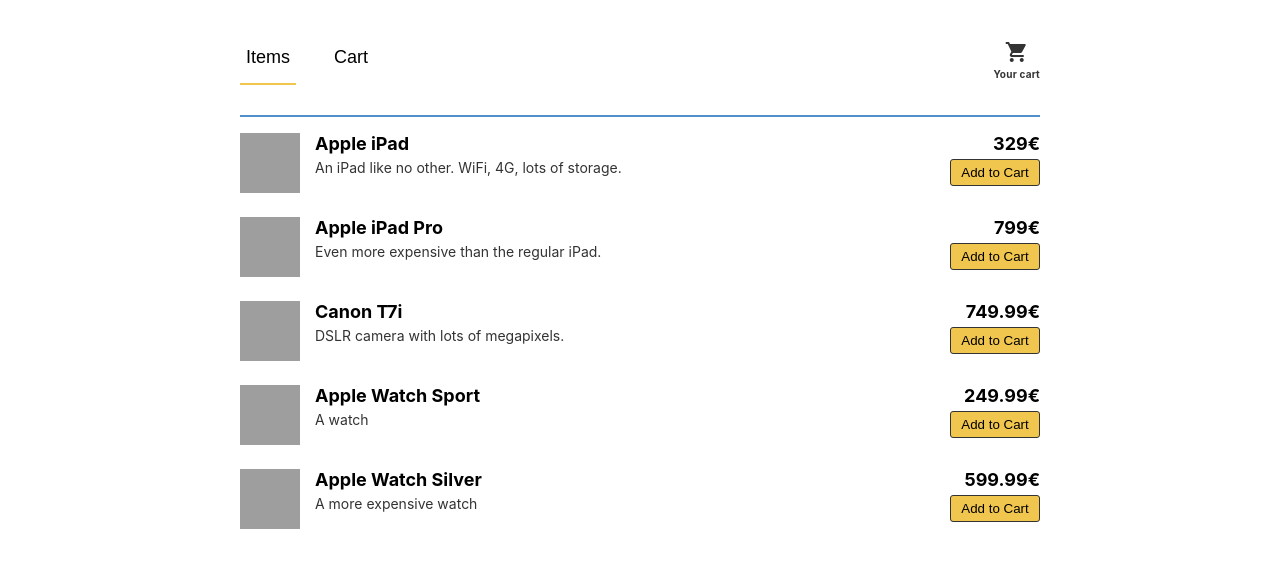
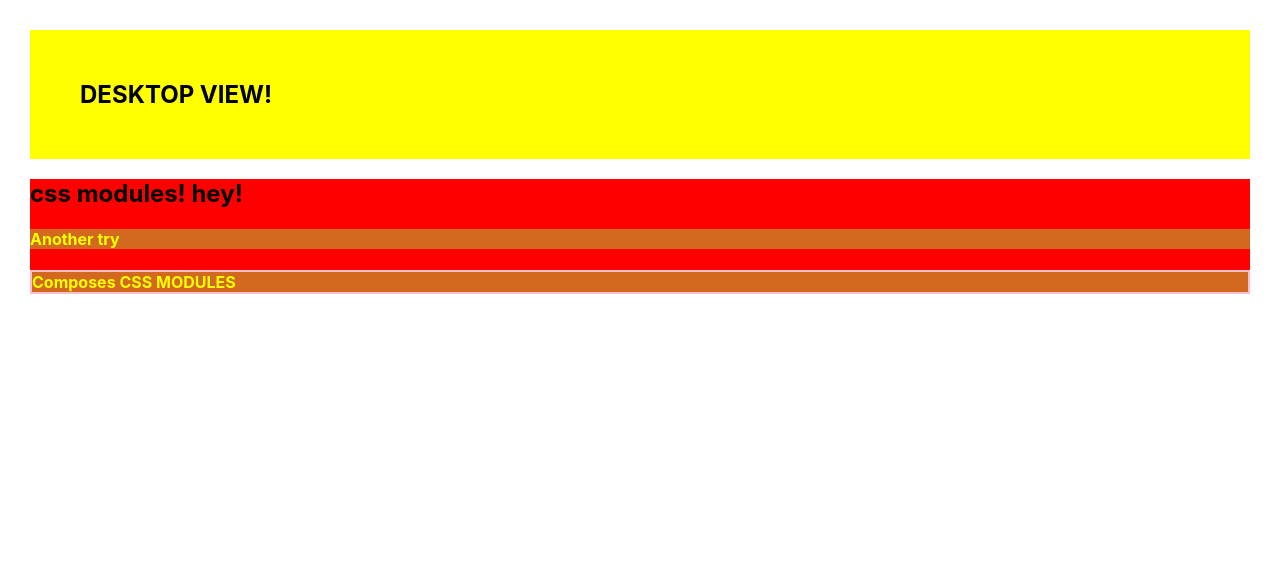
Before and after one commit to caballero-react-ex/react-playground, a React (Create React App) app: page / in a window 1280 px wide. Shown: the top 568 px of the page. Built offline with nearby package versions, Linux system fonts and the light colour scheme; grey boxes are pictures that could not be loaded.

Commit message:
responsive exercises and tests

```diff
--- /dev/null
+++ b/src/03-responsive-react/components/Content.css
@@ -0,0 +1,28 @@
+:root {
+  --BG-color: red;
+}
+
+.content {
+ background-color: var(--BG-color);
+}
+
+@media only screen and (max-width: 600px) {
+  :root {
+    --BG-color: rgb(0, 255, 200);
+  }
+}
+
+.content-mobile {
+  padding: 50px;
+  background-color: blue;
+}
+
+.content-tablet {
+  background-color: greenyellow;
+  padding: 50px;
+}
+
+.content-desktop {
+  padding: 50px;
+  background-color: yellow;
+}
--- /dev/null
+++ b/src/03-responsive-react/components/Content.js
@@ -0,0 +1,86 @@
+import React from 'react';
+import './Content.css';
+import { useWindowDimensions } from './hooks/WindowDimensionsProvider';
+
+
+function Content() {
+
+  const { width } = useWindowDimensions();
+
+  // const breakpointMobile = 500;
+  const breakpointTablet = 600; // bigger thatn 500 --> tablet
+  const breakpointDesktop = 900; // bigger than 1200 --> desktop
+
+
+  const getDeviceConfig = (width) => {
+    if(width < 520) {
+      return 'xs';
+    } else if(width >= 520 && width < 720 ) {
+      return 'sm';
+    } else if(width >= 720 && width < 1024) {
+      return 'md';
+    } else if(width >= 1024) {
+      return 'lg';
+    }
+  };
+
+  const getDeviceBreakpoints = (width) => {
+    if(width < 520) {
+      return 'mobile';
+    } else if(width >= 520 && width < 720 ) {
+      return 'tablet';
+    } else if(width >= 720 && width < 1024) {
+      return 'desktop';
+    } else if(width >= 1024) {
+      return 'big-desktop';
+    }
+  }
+
+  return (
+    <div className="content">
+      The width of this page is {width}px
+      <h1>The layout width is {getDeviceBreakpoints(width)}</h1>
+
+      <h2>
+        {
+          getDeviceBreakpoints(width) === 'mobile' &&
+            <div className="content-mobile">MOBILE VIEW</div>
+        }
+      </h2>
+      <h2>
+        {
+          getDeviceBreakpoints(width) === 'tablet' &&
+            <div className="content-tablet">TABLET VIEW</div>
+        }
+      </h2>
+      <h2>
+        {
+          getDeviceBreakpoints(width) === 'desktop'
+          &&
+            <div className="content-desktop">DESKTOP VIEW</div>
+        }
+      </h2>
+      {/* content MOBILE */}
+      {/* {width < breakpointDesktop ?
+        "content TABLET"
+      :
+        "content DESKTOP"
+      } */}
+      {/* {width < breakpointTablet &&
+        <div className="content-mobile">MOBILE VIEW</div>
+      } */}
+      {/* {width > breakpointDesktop ||
+        <div className="content-tablet">TABLET VIEW</div>
+      } */}
+
+
+      {/* {width > breakpointDesktop && (
+        <div className="content-desktop">DESKTOP VIEW</div>)
+      } */}
+    </div>
+
+
+  )
+}
+
+export default Content;
--- /dev/null
+++ b/src/03-responsive-react/components/ContentMatchMedia.js
@@ -0,0 +1,35 @@
+import React from 'react';
+import './Content.css';
+import {useBreakpoint} from './hooks/MatchMediaHook';
+
+function Content() {
+
+  // mobile: '(max-width: 520px)',
+  // tablet: '(max-width: 920px)',
+  // desktop: '(max-width: 1024px)',
+  // bigDesktop: '(min-width: 1025px)',
+
+  const breakpoints = useBreakpoint();
+
+  const [mobile, tablet, desktop, bigDesktop] = Object.keys(breakpoints);
+
+  // const matchingList = Object.keys(breakpoints).map(media => (
+  //   <li key={media}>{media} ---- {breakpoints[media] ? 'Yes' : 'No'}</li>
+  // ))
+
+  console.log(breakpoints);
+  console.log(Object.keys(breakpoints));
+  console.log(mobile);
+  return (
+    <div className="content">
+      <h2>
+        {breakpoints[mobile] && <div className="content-mobile">MOBILE VIEW!</div> }
+        {breakpoints[tablet] && <div className="content-tablet">TABLET VIEW!</div> }
+        {breakpoints[desktop] && <div className="content-desktop">DESKTOP VIEW!</div> }
+      </h2>
+
+    </div>
+  )
+}
+
+export default Content;
--- /dev/null
+++ b/src/03-responsive-react/components/hooks/MatchMediaHook.js
@@ -0,0 +1,80 @@
+import React, {
+  useState,
+  useEffect,
+  createContext,
+  useContext} from 'react';
+
+const defaultValue = {}
+
+const BreakpointContext = createContext(defaultValue);
+
+const BreakpointProvider = ({children, queries}) => {
+  const [queryMatch, setQueryMatch] = useState({});
+
+  useEffect(() => {
+
+    const mediaQueryLists = {};
+    const keys = Object.keys(queries);
+    let isAttached = false;
+
+    const handleQueryListener = () => {
+      const updatedMatches = keys.reduce((acc, media) => {
+        acc[media] = !!(mediaQueryLists[media] && mediaQueryLists[media].matches);
+        return acc;
+      }, {})
+
+      setQueryMatch(updatedMatches)
+    };
+
+    if (window && window.matchMedia) {
+      const matches = {};
+
+      keys.forEach(media => {
+        if (typeof queries[media] === 'string') {
+          mediaQueryLists[media] = window.matchMedia(queries[media]);
+          matches[media] = mediaQueryLists[media].matches
+        } else {
+          matches[media] = false
+        }
+      });
+
+      setQueryMatch(matches);
+
+      isAttached = true;
+
+      keys.forEach(media => {
+        if(typeof queries[media] === 'string') {
+          mediaQueryLists[media].addListener(handleQueryListener)
+        }
+      });
+    }
+
+    // cleanup function
+    return () => {
+      if(isAttached) {
+        keys.forEach(media => {
+          if(typeof queries[media] === 'string') {
+            mediaQueryLists[media].removeListener(handleQueryListener)
+          }
+        });
+      }
+    }
+  }, [queries]);
+
+  return (
+    <BreakpointContext.Provider value={queryMatch}>
+      {children}
+    </BreakpointContext.Provider>
+  )
+
+}
+
+function useBreakpoint() {
+  const context = useContext(BreakpointContext);
+  if(context === defaultValue) {
+    throw new Error('useBreakpoint must be used within BreakpointProvider');
+  }
+  return context;
+}
+
+export {useBreakpoint, BreakpointProvider};
--- /dev/null
+++ b/src/03-responsive-react/components/hooks/WindowDimensionsProvider.js
@@ -0,0 +1,35 @@
+import React, { createContext, useContext, useState, useEffect } from 'react';
+
+const WindowDimensionsCtx = createContext(null);
+
+const WindowDimensionsProvider = ({ children }) => {
+
+  const [dimensions, setDimensions] = useState({
+    width: window.innerWidth,
+    height: window.innerHeight,
+  });
+
+  useEffect(() => {
+    const handleResize = () => {
+      setDimensions({
+        width: window.innerWidth,
+        height: window.innerHeight,
+      })
+    };
+
+    window.addEventListener('resize', handleResize);
+
+     // cleanup function
+    return () => { window.removeEventListener('resize', handleResize) };
+
+  }, []);
+
+  return (
+    <WindowDimensionsCtx.Provider value={dimensions}>
+      {children}
+    </WindowDimensionsCtx.Provider>
+  )
+}
+
+export default WindowDimensionsProvider
+export const useWindowDimensions = () => useContext(WindowDimensionsCtx)
--- /dev/null
+++ b/src/04_css-modules-breakpoints/ContentWithCSSModules.js
@@ -0,0 +1,17 @@
+import React from 'react';
+import styles2 from './Navigation.module.css';
+
+function ContentWithCSSModules() {
+
+  return (
+    <div className="content">
+      <h2>
+        css modules! hey!
+      </h2>
+      <h4 className={styles2.Navigation}>Another try</h4>
+      <h4 className={styles2.NavigationComp}>Composes CSS MODULES</h4>
+    </div>
+  )
+}
+
+export default ContentWithCSSModules;
--- /dev/null
+++ b/src/04_css-modules-breakpoints/Navigation.module.css
@@ -0,0 +1,18 @@
+.Navigation {
+  background-color: chocolate;
+  color: yellow;
+}
+
+
+
+/* @value primary: #BF4040;
+@value secondary: #1F4F7F; */
+
+.NavigationComp {
+  composes: Navigation;
+  border: 2px solid pink;
+}
+
+.text-secondary {
+  color: secondary;
+}
--- a/src/App.js
+++ b/src/App.js
@@ -1,76 +1,33 @@
 import React from 'react';
 import CartApp from './02_cart-project/CartApp';
-// import Case from './00_use-reducer/Case';
-// import Keypad from './00_use-reducer/CaseSolution';
-// import UseEffectTest from './00_use-effect/UseEffectTest';
-// import LightReducer from './00_use-reducer/LightReducer';
-// import DocumentName from './00_use-effect/DocumentName'
-// import RedditParent from './00_use-effect/RedditFecthParent';
-// import RandomMessage from './00_use-effect/RandomMessage';
-// import FetchApp from './00_api-request/00_fetch-hook/FetchHook';
-// import RoomStore from './01_context-api/RoomContext';
-// import Room from './01_context-api/Room';
+import WindowDimensionsProvider from './03-responsive-react/components/hooks/WindowDimensionsProvider';
+import {BreakpointProvider} from './03-responsive-react/components/hooks/MatchMediaHook';
+// import Content from './03-responsive-react/components/Content';
+import ContentMatchMedia from './03-responsive-react/components/ContentMatchMedia';
+import ContentWithCSSModules from './04_css-modules-breakpoints/ContentWithCSSModules';
 
-
+const queries = {
+  mobile: '(max-width: 520px)',
+  tablet: '(min-width: 521px) and (max-width: 1023px)',
+  desktop: '(min-width: 1024px)',
+  bigDesktop: '(min-width: 1025px)',
+  //or: '(orientation: portrait)', // we can check orientation also
+}
 
 function App() {
 
   return (
     <>
-      {/* /// CART PROJECT ///  */}
-      <CartApp />
+      <BreakpointProvider queries={queries}>
 
-      {/* /// COUNTER ///  */}
-      {/* <CounterNoCons />*/}
+      {/* /// RESPONSIVE REACT ///  */}
+        <ContentMatchMedia />
+      </BreakpointProvider>
 
-      {/* /// House Lights /// */}
-      {/* <House /> */}
+      <ContentWithCSSModules />
 
-      {/* /// API Calls /// */}
-      {/* <RedditAxios subreddit={"reactjs"} /> */}
-      {/* <RedditFetch subreddit={"reactjs"} /> */}
+    </>
 
-      {/* <Quote author={"Bruce%20Lee"} /> */}
-      {/* <Quote theme={"death"} />
-      <Quote theme={"best"} /> */}
-
-      {/* /// HOOKS /// */}
-      {/* <OneTimeBtnClass onClick={() => alert("hi")}/> */}
-      {/* <OneTimeBtnHook onClick={() => alert("hi")} />  */}
-      {/* <MultiCounter /> */}
-      {/* <LightSwitch /> */}
-      {/* <RandomList /> */}
-      {/* <AudioApp /> */}
-      {/* <AudioAppWithObject /> */}
-
-      {/* /// INPUTS /// */}
-      {/* <InputList /> */}
-
-      {/* <NameInputs />
-      <NameInputsUncontrolled />
-      <NameInputsClass />
-      <NameInputsUncontrolledClass /> */}
-
-      {/* <PizzaAppClass /> */}
-
-      {/* USE-REDUCER */}
-      {/* <Counter /> */}
-      {/* <ShoppingList /> */}
-      {/* <LightReducer /> */}
-      {/* <Case combo={"1111"}/> */}
-      {/* <Keypad combo={"6342"} /> */}
-
-      {/* USE-EFFECT */}
-      {/* <UseEffectTest /> */}
-      {/* <DocumentName / >  */}
-      {/* <RedditParent /> */}
-
-      {/* <RandomMessage /> */}
-      {/* <FetchApp /> */}
-
-      {/* CONTEXT API */}
-      {/* <Room /> */}
-    </>
   );
 }
 
```
Also changed, not shown: src/03-responsive-react/components/ResponsiveLayout.js (added, +13 -0 lines).
